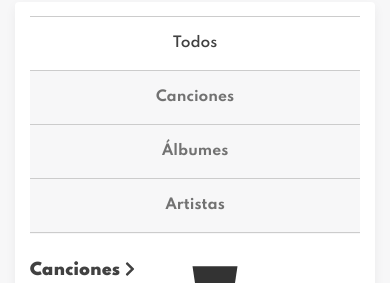
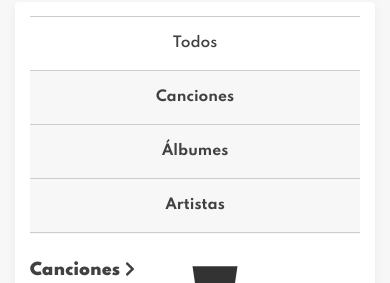
Before and after one commit to nataliajusticia/vue-uocify, a Vue app: page /search/1 in a window 390 px wide. Shown: the part 159-442 px from the top of the page. Built offline with nearby package versions, Linux system fonts and the light colour scheme; no server answers.

Commit message:
Fix vue.config.js

```diff
--- a/src/components/track/Track.vue
+++ b/src/components/track/Track.vue
@@ -1,6 +1,6 @@
 <template>
   <tr class="song">
-    <th scope="row"><img class="song__image" :src="track.album.cover_small" :alt="track.title" loading="lazy"></th>
+    <th scope="row"><img class="song__image" :src="track.album.cover_small" :alt="track.title" width="35px" height="35px" loading="lazy"></th>
     <td class="song__title">{{ track.title }}</td>
     <td class="song__author">{{ track.artist.name }}</td>
     <td class="song__album">{{ track.album.title }}</td>
--- a/src/styles/components/_tabs.scss
+++ b/src/styles/components/_tabs.scss
@@ -9,7 +9,7 @@
 
   a {
     font-size: .875rem;
-    color: $color-grey;
+    color: $color-grey-dark;
     border-radius: 0;
     padding: .25rem 0 .75rem 0;
     text-decoration: none;
@@ -22,7 +22,6 @@
 
     &.active {
       font-weight: 600;
-      color: $color-grey-dark;
       background-color: transparent;
       border-bottom: 2px solid $color-red;
     }
@@ -63,10 +62,9 @@
       border: 0;
       background-color: $color-grey-lighter;
       font-weight: bold;
-      margin: 0;
+      margin: -1px 0 0 0;
       border-bottom: 1px solid $color-grey-light;
       border-top: 1px solid $color-grey-light;
-      margin-top: -1px;
 
       &.active {
         border-top: 1px solid $color-grey-light;
--- a/vue.config.js
+++ b/vue.config.js
@@ -3,11 +3,17 @@
 module.exports = {
   pwa: {
     name: 'Uocify',
-    themeColor: '#e02d54',
+    themeColor: '#f7f7f8',
     msTileColor: '#f7f7f8',
     appleMobileWebAppCapable: 'yes',
     appleMobileWebAppStatusBarStyle: 'black',
+    workboxPluginMode: 'GenerateSW',
     manifestOptions: {
+      name: this.pwa.name,
+      short_name: this.pwa.name,
+      start_url: '/',
+      display: 'standalone',
+      theme_color: this.pwa.themeColor,
       icons: [
         {
           src: './img/icons/android-chrome-192x192.png',
```
